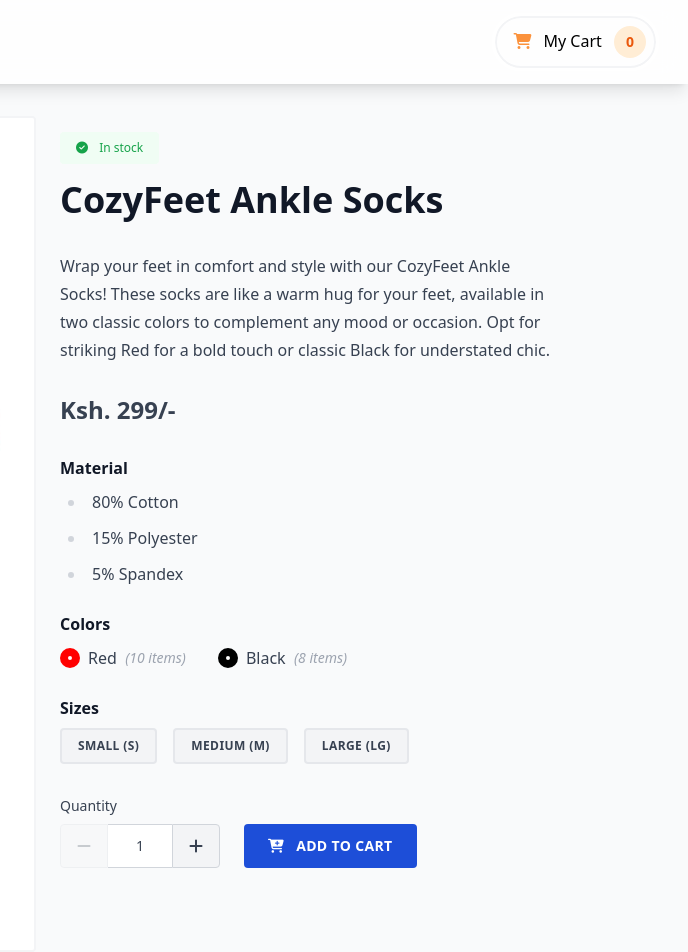
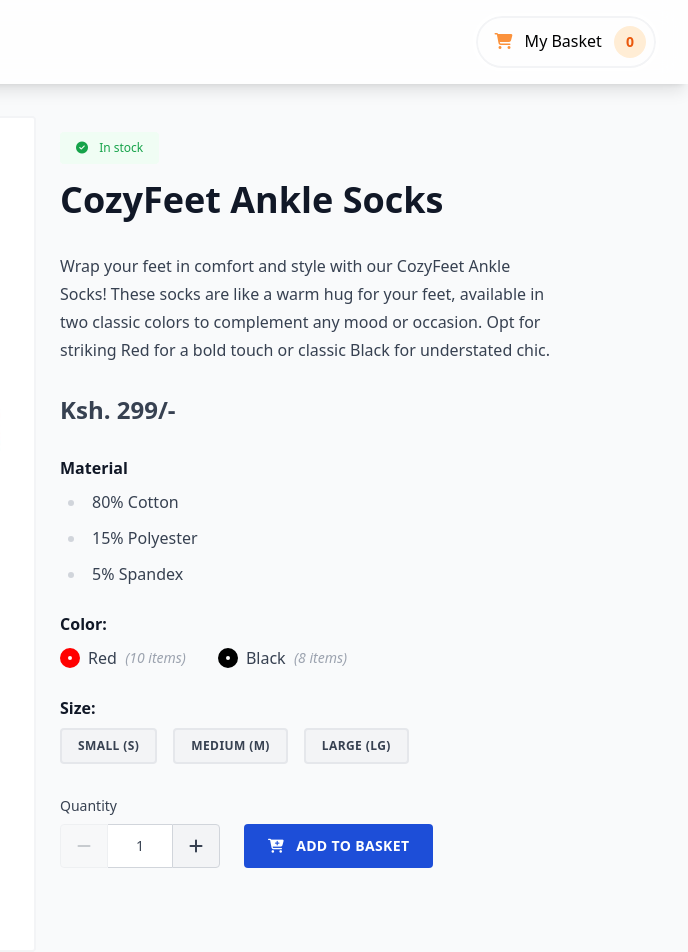
Before and after one commit to felixorwari/rockinsockin, a plain HTML site: page index.html in a window 1280 px wide. Shown: the top 952 px of the page, 592-1280 px from the left. Drawn offline with nearby package versions, Linux system fonts and the light colour scheme.

Commit message:
Updated copy

```diff
--- a/components/ProductDisplay.js
+++ b/components/ProductDisplay.js
@@ -68,7 +68,7 @@ app.component('product-display', {
             </li>
           </ul>
 
-          <h4>Colors</h4>
+          <h4>Color:</h4>
           <div class="flex gap-8">
             <div
               v-for="variant in product.variants"
@@ -87,7 +87,7 @@ app.component('product-display', {
             </div>
           </div>
 
-          <h4>Sizes</h4>
+          <h4>Size:</h4>
           <div class="flex gap-4 tracking-wide">
             <span
               v-for="(size, index) in product.sizes"
@@ -139,7 +139,7 @@ app.component('product-display', {
               class="px-6 py-3 text-sm font-semibold tracking-wide text-white uppercase transition bg-blue-700 rounded hover:bg-blue-600 hover:shadow-lg hover:disabled:shadow-none disabled:bg-blue-700 disabled:opacity-25 disabled:cursor-not-allowed"
             >
               <i class="mr-2 fa-solid fa-cart-plus"></i>
-              Add to Cart
+              Add to Basket
             </button>
           </div>
         </div>
--- a/index.html
+++ b/index.html
@@ -47,7 +47,7 @@
           class="py-2 pl-4 pr-2 ml-auto transition border-2 border-gray-100 rounded-full outline outline-white hover:cursor-pointer hover:outline-gray-300 hover:outline-offset-2 hover:outline-2"
         >
           <i class="mr-2 text-orange-400 fa-solid fa-cart-shopping"></i>
-          My Cart
+          My Basket
           <span
             class="inline-flex items-center justify-center w-8 h-8 px-2 ml-2 text-sm font-semibold text-center text-orange-600 bg-orange-100 rounded-full"
             >{{ cart.length }}</span
```
